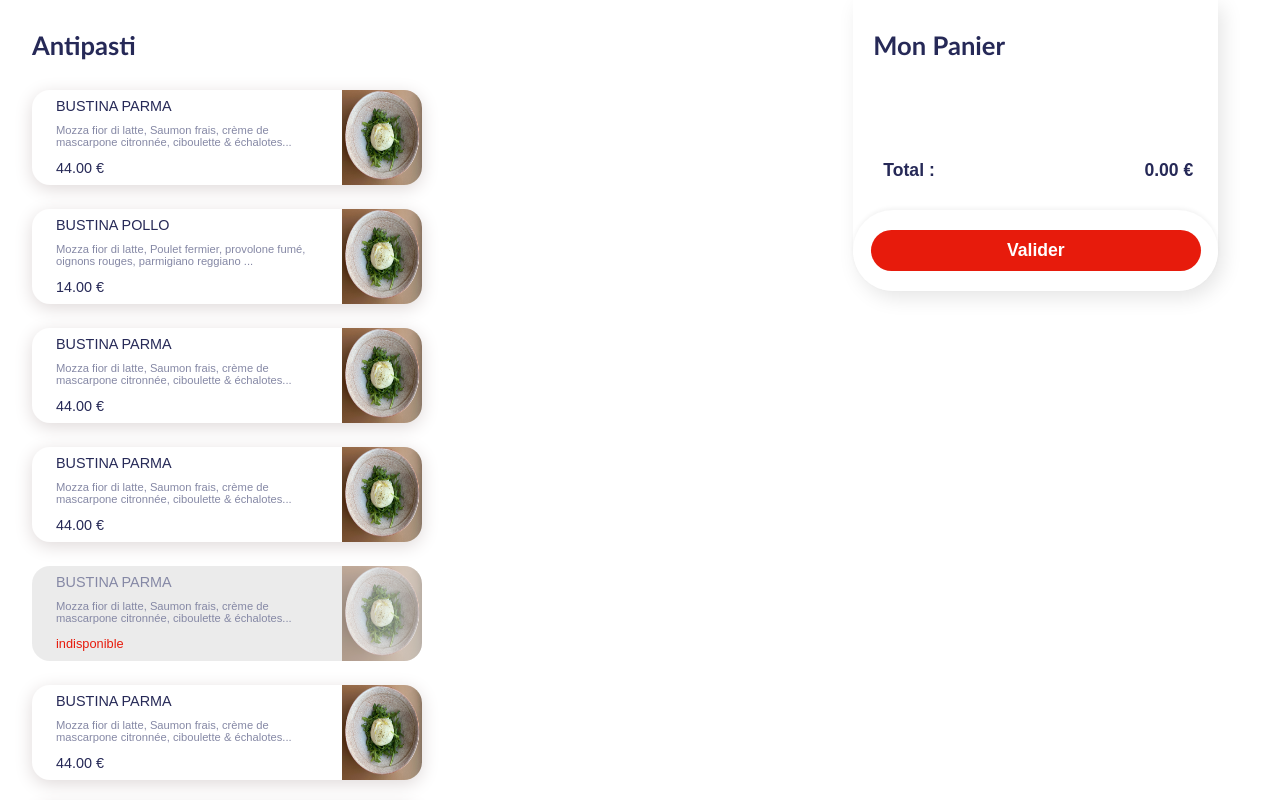
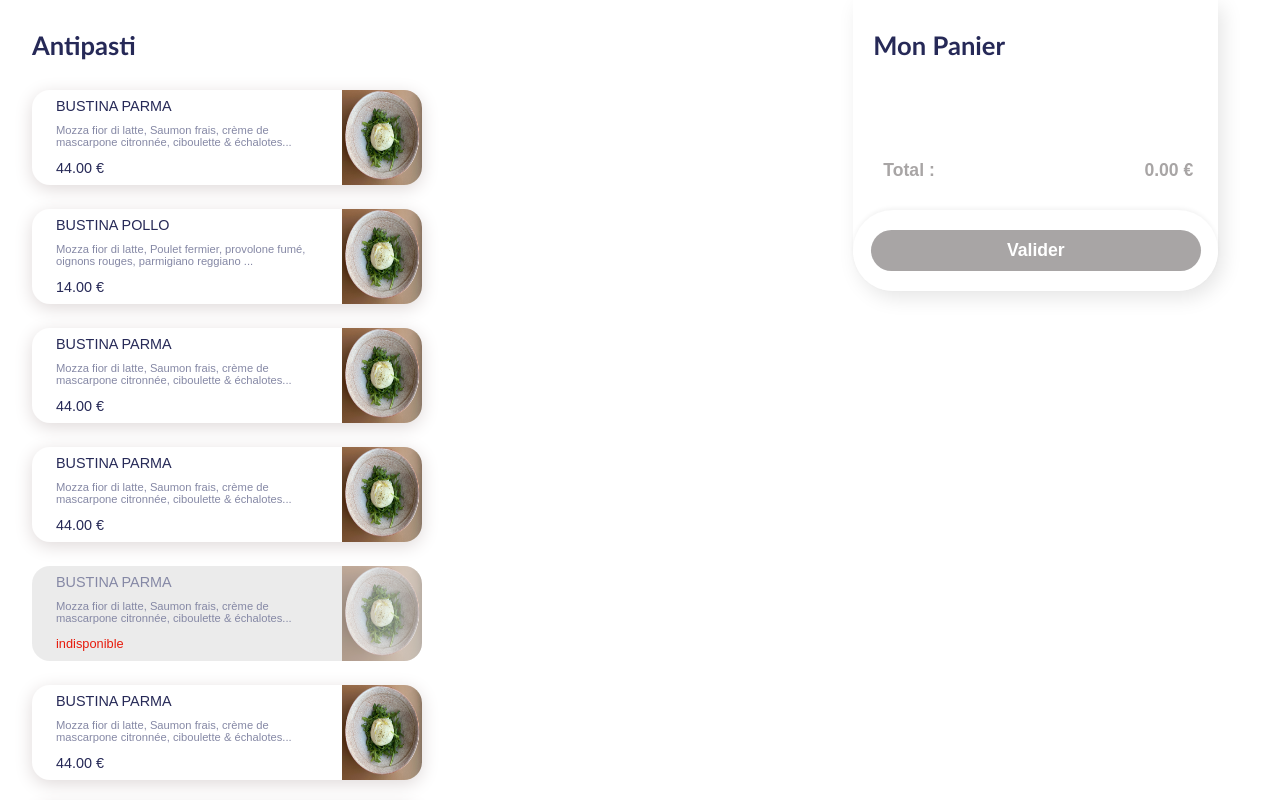
Before and after one commit to lcsaloonn/commande-en-ligne, a React (Create React App) app: page / in a window 1280 px wide. Shown: the top 800 px of the page. Built offline with nearby package versions, Linux system fonts and the light colour scheme.

Commit message:
added grey color if total value equals 0

```diff
--- a/src/components/base/cart/cart-component/cart.component.tsx
+++ b/src/components/base/cart/cart-component/cart.component.tsx
@@ -47,14 +47,24 @@ export function CartComponent() {
       </div>
 
       <div className="cart-content">
-        <div className="cart-content-price">
+        <div
+          className={`cart-content-price ${
+            totalValueCart === 0 ? "invalide" : ""
+          }`}
+        >
           <span>Total :</span>
           <span>{totalValueCart.toFixed(2)} €</span>
         </div>
       </div>
 
       <div className="cart-footer">
-        <div className="cart-footer-btn">Valider</div>
+        <div
+          className={`cart-footer-btn ${
+            totalValueCart === 0 ? "invalide" : ""
+          }`}
+        >
+          Valider
+        </div>
       </div>
     </div>
   );
--- a/src/components/base/cart/cart-component/cart.scss
+++ b/src/components/base/cart/cart-component/cart.scss
@@ -33,6 +33,9 @@
           float: right;
         }
       }
+      &.invalide {
+        color: var(--color-light-grey);
+      }
     }
   }
 
@@ -53,6 +56,10 @@
       border-radius: 28px;
       cursor: pointer;
       user-select: none;
+
+      &.invalide {
+        background-color: var(--color-light-grey);
+      }
     }
   }
 }
```
